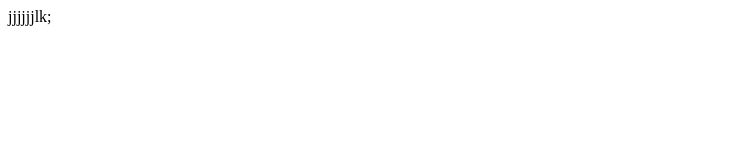
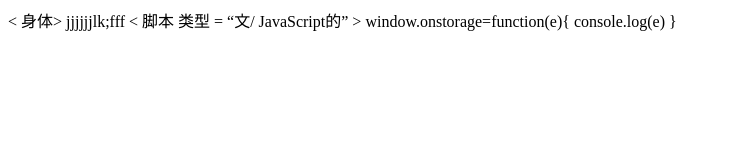
Before and after one commit to zhaojun696/vsmart, a plain HTML site: page 1.html in a window 1280 px wide. Shown: the whole page, without its empty margins (0-732 px from the left). Drawn offline with Linux system fonts and the light colour scheme.

Commit message:
Update 1.html

```diff
--- a/1.html
+++ b/1.html
@@ -3,8 +3,8 @@
 	<head>
 		<title></title>
 	</head>
-	<body>jjjjjjlk;
-		<script type="text/javascript">
+	< 身体> jjjjjjlk;fff
+< 脚本 类型 = “文/ JavaScript的” >
 			window.onstorage=function(e){
 				console.log(e)
 			}
```
